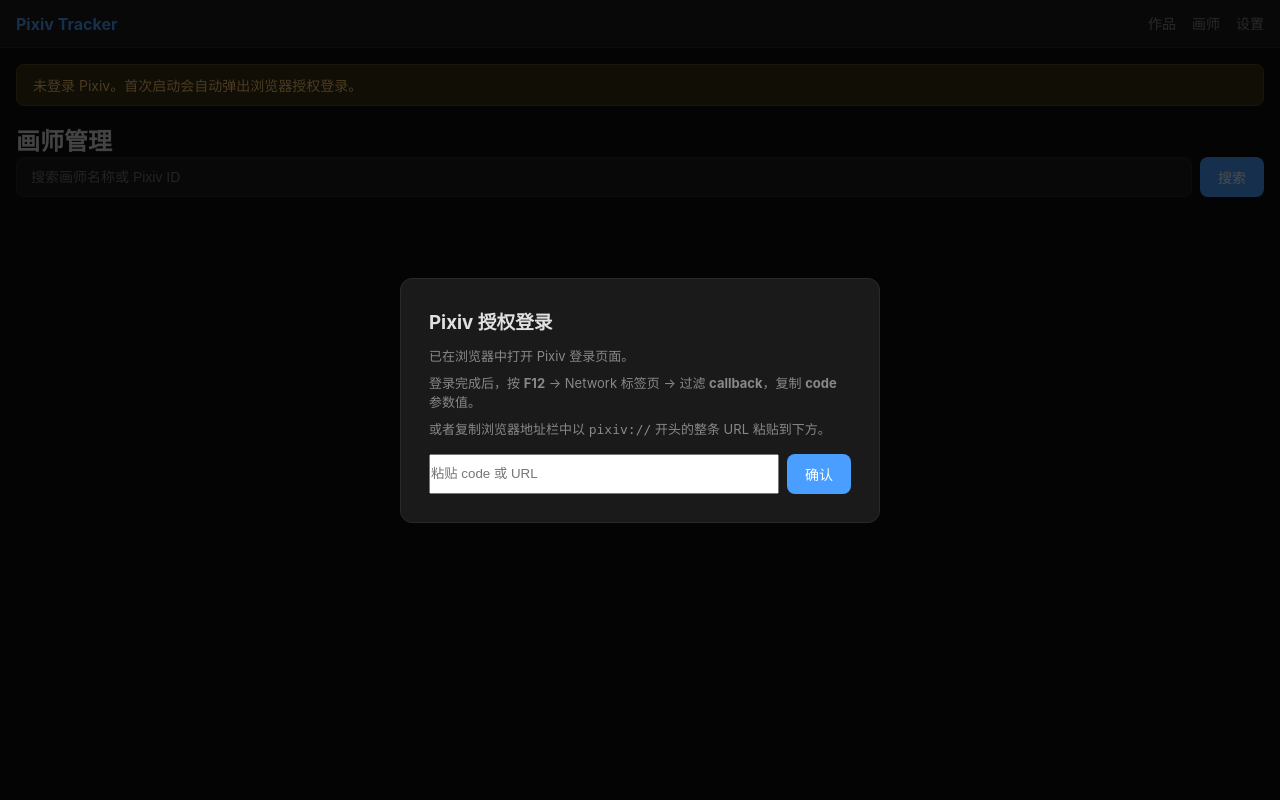
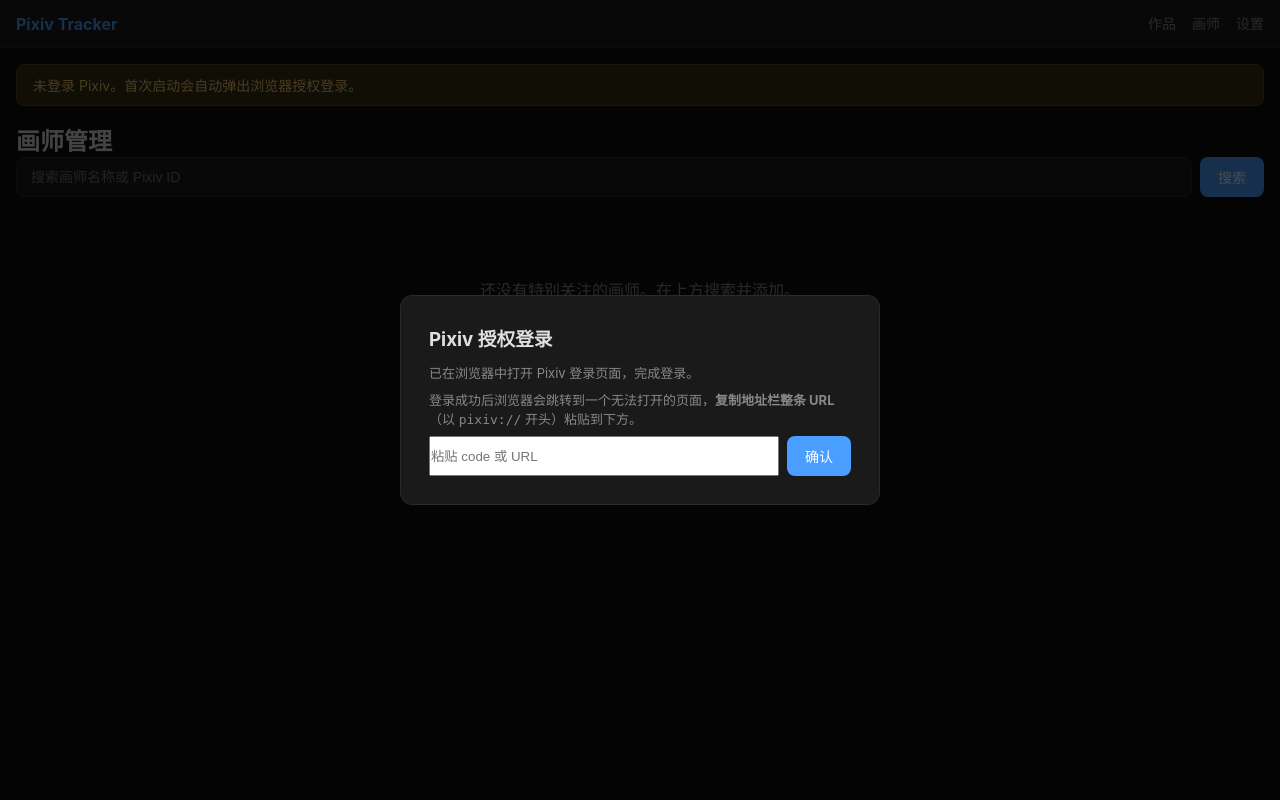
Before and after one commit to prince-dulb/pixiv-tracking-tool, a FastAPI app: page /artists in a window 1280 px wide. Run offline with FastAPI, Linux system fonts and the light colour scheme; parts of the project's set-up code (start-up, migrations or seed data) failed here and were passed over.

Commit message:
ux: 简化 OAuth 指引——只复制地址栏 URL，去掉 F12/Network 操作

```diff
--- a/app/src/templates/base.html
+++ b/app/src/templates/base.html
@@ -28,9 +28,8 @@
     <div id="login-modal" style="display:none; position:fixed; top:0; left:0; width:100%; height:100%; background:rgba(0,0,0,0.7); z-index:200; justify-content:center; align-items:center;">
         <div style="background:var(--surface); border-radius:12px; padding:28px; max-width:480px; width:90%; border:1px solid var(--border);">
             <h3 style="margin-bottom:12px;">Pixiv 授权登录</h3>
-            <p style="font-size:13px; color:var(--text-dim); margin-bottom:8px;">已在浏览器中打开 Pixiv 登录页面。</p>
-            <p style="font-size:13px; color:var(--text-dim); margin-bottom:8px;">登录完成后，按 <b>F12</b> → Network 标签页 → 过滤 <b>callback</b>，复制 <b>code</b> 参数值。</p>
-            <p style="font-size:13px; color:var(--text-dim); margin-bottom:16px;">或者复制浏览器地址栏中以 <code>pixiv://</code> 开头的整条 URL 粘贴到下方。</p>
+            <p style="font-size:13px; color:var(--text-dim); margin-bottom:8px;">已在浏览器中打开 Pixiv 登录页面，完成登录。</p>
+            <p style="font-size:13px; color:var(--text-dim); margin-bottom:8px;">登录成功后浏览器会跳转到一个无法打开的页面，<b>复制地址栏整条 URL</b>（以 <code>pixiv://</code> 开头）粘贴到下方。</p>
             <form id="code-form" style="display:flex; gap:8px;">
                 <input type="text" id="code-input" placeholder="粘贴 code 或 URL" style="flex:1;">
                 <button type="submit">确认</button>
```
